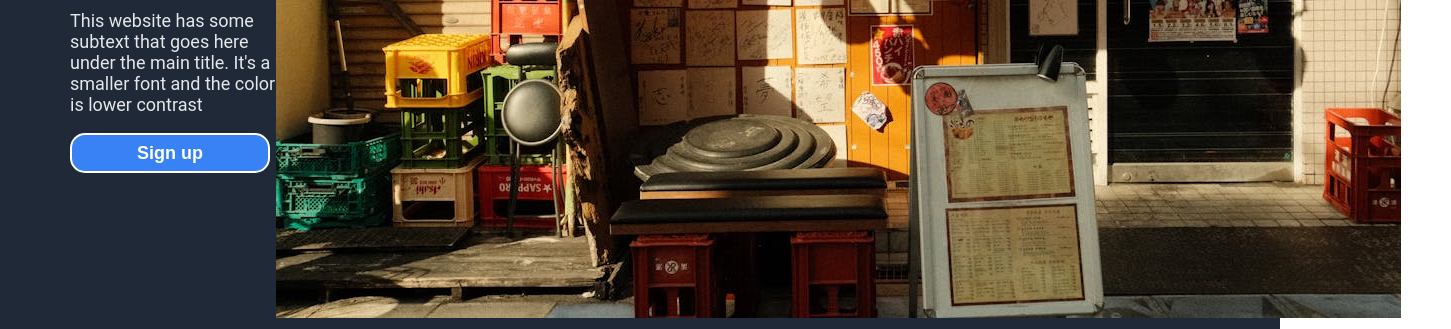
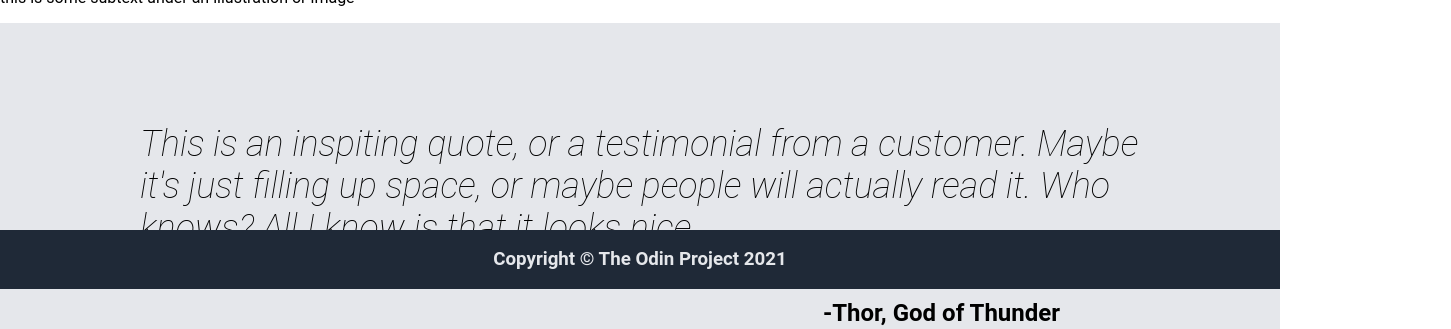
Before and after one commit to syedmuhammad97/odin-landing-page, a plain HTML site: page index.html in a window 1280 px wide. Shown: the part 511-840 px from the top of the page, 1451 px wide, since content can reach past the window. Drawn offline with Linux system fonts and the light colour scheme.

Commit message:
fixed image path, added quote section and added footer

```diff
--- a/index.html
+++ b/index.html
@@ -28,7 +28,7 @@
         </div>
         <div class="image">
             <!-- Put image here -->
-             <img src="/images/free-photo-of-traditional-japanese-streetside-eatery-in-daylight.jpeg" alt="Japanese restaurant">
+             <img src="images/free-photo-of-traditional-japanese-streetside-eatery-in-daylight.jpeg" alt="Japanese restaurant">
         </div>
     </div>
 
@@ -39,13 +39,13 @@
         </div>
     </div>
 
-    <div>
-        <h2>
+    <div class="quote">
+        <h2 class="quote-text">
             This is an inspiting quote, or a testimonial from a customer.
             Maybe it's just filling up space, or maybe people will actually read it.
             Who knows? All I know is that it looks nice.
         </h2>
-        <h2>-Thor, God of Thunder</h2>
+        <h2 class="author">-Thor, God of Thunder</h2>
     </div>
 
     <div>
--- a/styles.css
+++ b/styles.css
@@ -73,4 +73,36 @@ button{
 
 .introduction img{
     padding-right: 50px;
+    width: 500px;
+    height: fit-content;
 }
+
+footer{
+    background-color: #1F2937;
+    color: #e5e7eb;
+    position: fixed;
+    left: 0;
+    bottom: 0;
+    width: 100%;
+    text-align: center;
+}
+
+.quote{
+    background-color: #e5e7eb;
+    padding-left: 120px;
+    padding-right: 120px;
+    padding-top: 50px;
+    padding-bottom: 50px;
+}
+
+.quote-text{
+    font-size: 36px;
+    font-weight: lighter;
+    font-style: italic;
+    padding: 20px;
+}
+
+.author{
+    text-align: end;
+    padding-right: 100px;
+}
```
